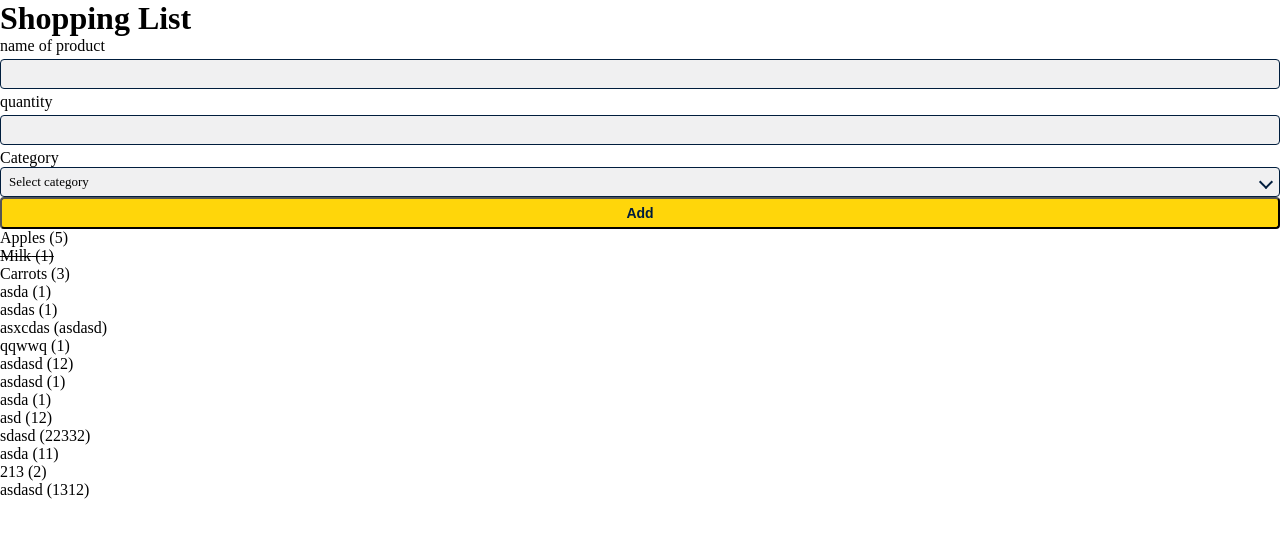
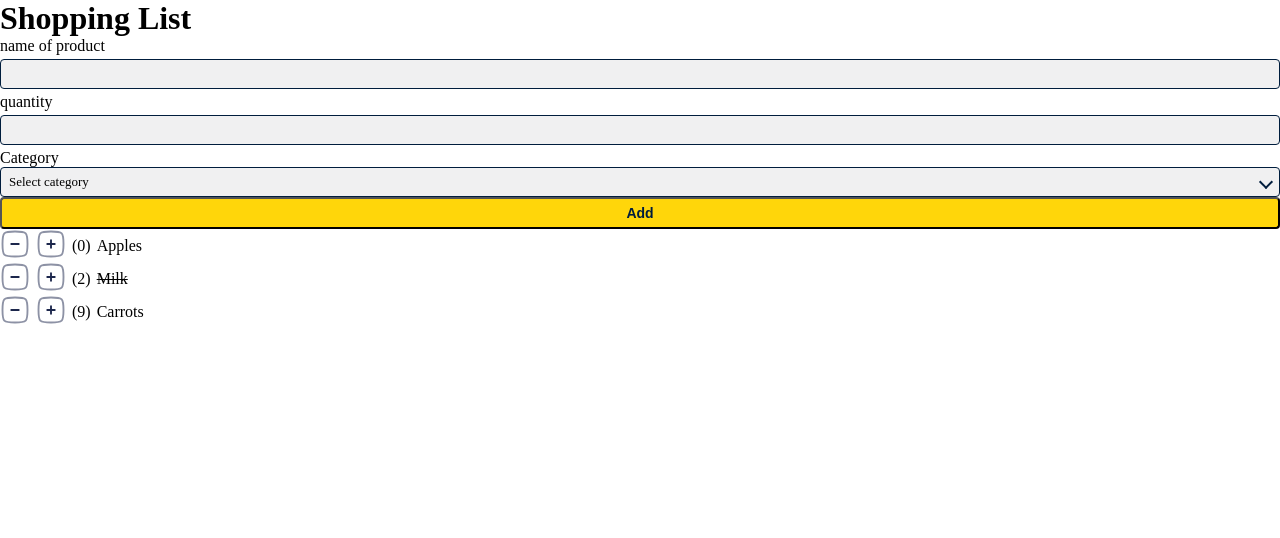
Before and after one commit to bessu4ka/dynamic-shopping-list, a React (Vite) app: page / in a window 1280 px wide. Shown: the top 538 px of the page. Built offline with nearby package versions, Linux system fonts and the light colour scheme; data requests are answered from the project's data file.

Commit message:
feature(core): added increase / decrease quantity

```diff
--- a/server/db.json
+++ b/server/db.json
@@ -1,108 +1,24 @@
 {
   "shopList": [
     {
-      "id": 1,
+      "id": "1",
       "name": "Apples",
-      "quantity": 5,
+      "quantity": 0,
       "category": "Fruits",
       "purchased": false
     },
     {
-      "id": 2,
+      "id": "2",
       "name": "Milk",
-      "quantity": 1,
+      "quantity": 2,
       "category": "Dairy",
       "purchased": true
     },
     {
-      "id": 3,
+      "id": "3",
       "name": "Carrots",
-      "quantity": 3,
+      "quantity": 9,
       "category": "Vegetables",
-      "purchased": false
-    },
-    {
-      "id": 1743335859240,
-      "name": "asda",
-      "quantity": "1",
-      "category": "Fruits",
-      "purchased": false
-    },
-    {
-      "id": 1743335863342,
-      "name": "asdas",
-      "quantity": "1",
-      "category": "Fruits",
-      "purchased": false
-    },
-    {
-      "id": 1743335881152,
-      "name": "asxcdas",
-      "quantity": "asdasd",
-      "category": "Fruits",
-      "purchased": false
-    },
-    {
-      "id": 1743336322106,
-      "name": "qqwwq",
-      "quantity": 1,
-      "category": "Dairy",
-      "purchased": false
-    },
-    {
-      "id": 1743336472404,
-      "name": "asdasd",
-      "quantity": 12,
-      "category": "Fruits",
-      "purchased": false
-    },
-    {
-      "id": 1743336478948,
-      "name": "asdasd",
-      "quantity": 1,
-      "category": "Fruits",
-      "purchased": false
-    },
-    {
-      "id": 1743336532633,
-      "name": "asda",
-      "quantity": 1,
-      "category": "Fruits",
-      "purchased": false
-    },
-    {
-      "id": 1743336538121,
-      "name": "asd",
-      "quantity": 12,
-      "category": "Fruits",
-      "purchased": false
-    },
-    {
-      "id": 1743336544807,
-      "name": "sdasd",
-      "quantity": 22332,
-      "category": "Fruits",
-      "purchased": false
-    },
-    {
-      "id": 1743337064667,
-      "name": "asda",
-      "quantity": 11,
-      "category": "Vegetables",
-      "purchased": false
-    },
-    {
-      "id": 1743337103792,
-      "name": "213",
-      "quantity": 2,
-      "category": "Dairy",
-      "purchased": false
-    },
-    {
-      "id": 1743338075684,
-      "name": "asdasd",
-      "quantity": 1312,
-      "category": "Dairy",
       "purchased": false
     }
   ]
--- a/src/api/shop-list.ts
+++ b/src/api/shop-list.ts
@@ -19,4 +19,12 @@ export const shopListApi = {
       console.error('Error adding item:', error);
     }
   },
+
+  updateQuantity: async (id: string, quantity: number) => {
+    try {
+      return (await instance.patch(`shopList/${id}`, { quantity })).data;
+    } catch (error) {
+      console.error('Error updating quantity:', error);
+    }
+  },
 };
--- /dev/null
+++ b/src/components/icons/minus.tsx
@@ -0,0 +1,22 @@
+import type { FC, SVGProps } from 'react';
+
+type MinusProps = SVGProps<SVGSVGElement>;
+
+const Minus: FC<MinusProps> = ({ className, ...props }) => (
+  <svg viewBox='0 0 24 24' fill='none' className={className} {...props}>
+    <path
+      opacity='0.5'
+      d='M2 12C2 7.28595 2 4.92893 3.46447 3.46447C4.92893 2 7.28595 2 12 2C16.714 2 19.0711 2 20.5355 3.46447C22 4.92893 22 7.28595 22 12C22 16.714 22 19.0711 20.5355 20.5355C19.0711 22 16.714 22 12 22C7.28595 22 4.92893 22 3.46447 20.5355C2 19.0711 2 16.714 2 12Z'
+      stroke='#1C274C'
+      strokeWidth='1.5'
+    />
+    <path
+      d='M15 12H9'
+      stroke='#1C274C'
+      strokeWidth='1.5'
+      strokeLinecap='round'
+    />
+  </svg>
+);
+
+export default Minus;
--- /dev/null
+++ b/src/components/icons/plus.tsx
@@ -0,0 +1,22 @@
+import type { FC, SVGProps } from 'react';
+
+type PlusProps = SVGProps<SVGSVGElement>;
+
+const Plus: FC<PlusProps> = ({ className, ...props }) => (
+  <svg viewBox='0 0 24 24' fill='none' className={className} {...props}>
+    <path
+      opacity='0.5'
+      d='M2 12C2 7.28595 2 4.92893 3.46447 3.46447C4.92893 2 7.28595 2 12 2C16.714 2 19.0711 2 20.5355 3.46447C22 4.92893 22 7.28595 22 12C22 16.714 22 19.0711 20.5355 20.5355C19.0711 22 16.714 22 12 22C7.28595 22 4.92893 22 3.46447 20.5355C2 19.0711 2 16.714 2 12Z'
+      stroke='#1C274C'
+      strokeWidth='1.5'
+    />
+    <path
+      d='M15 12L12 12M12 12L9 12M12 12L12 9M12 12L12 15'
+      stroke='#1C274C'
+      strokeWidth='1.5'
+      strokeLinecap='round'
+    />
+  </svg>
+);
+
+export default Plus;
--- a/src/hooks/useAddItem.mutation.ts
+++ b/src/hooks/useAddItem.mutation.ts
@@ -15,7 +15,7 @@ export const useAddItem = () => {
     mutationFn: async (item) => {
       return await shopListApi.addItem({
         ...item,
-        id: Date.now(),
+        id: String(Date.now()),
         purchased: false,
       });
     },
--- /dev/null
+++ b/src/hooks/useUpdateQuantity.ts
@@ -0,0 +1,24 @@
+// hooks
+import { useQueryClient, useMutation } from '@tanstack/react-query';
+// constants
+import { SHOP_LIST } from '../constants/query-keys';
+// utils
+import { shopListApi } from '../api/shop-list';
+// types
+import { ListItem } from '../types/list-item.type';
+
+interface ChangeQuantity {
+  id: string;
+  quantity: number;
+}
+
+export const useUpdateQuantity = () => {
+  const queryClient = useQueryClient();
+
+  return useMutation<ListItem, Error, ChangeQuantity>({
+    mutationFn: ({ id, quantity }) => shopListApi.updateQuantity(id, quantity),
+    onSuccess: () => {
+      queryClient.invalidateQueries({ queryKey: [SHOP_LIST] });
+    },
+  });
+};
--- a/src/pages/App.tsx
+++ b/src/pages/App.tsx
@@ -6,8 +6,11 @@ import {
 // hooks
 import { useAddItem } from '../hooks/useAddItem.mutation';
 import { useShopList } from '../hooks/useShopList.query';
+import { useUpdateQuantity } from '../hooks/useUpdateQuantity';
 // components
+import Plus from '../components/icons/plus';
 import Input from '../components/ui/input/input';
+import Minus from '../components/icons/minus';
 import Button from '../components/ui/button/button';
 import CustomSelect from '../components/ui/select/select';
 // utils
@@ -18,6 +21,7 @@ import styles from './App.module.scss';
 const App = () => {
   const { data = [], error, isLoading } = useShopList();
   const { mutate: addItem, isPending: isAddItemLoading } = useAddItem();
+  const { mutate: updateQuantity } = useUpdateQuantity();
   const {
     reset,
     watch,
@@ -35,6 +39,16 @@ const App = () => {
       onSuccess: () =>
         reset({ name: '', quantity: 0, category: watch('category') }),
     });
+
+  const handleIncrease = (id: string, quantity: number) => {
+    updateQuantity({ id, quantity: quantity + 1 });
+  };
+
+  const handleDecrease = (id: string, quantity: number) => {
+    if (quantity > 0) {
+      updateQuantity({ id, quantity: quantity - 1 });
+    }
+  };
 
   if (isLoading) return <div>Loading...</div>;
   if (error) return <div>Something went wrong...</div>;
@@ -67,12 +81,25 @@ const App = () => {
           <div key={id}>
             <div style={{ display: 'flex', gap: '10px' }}>
               <div>
-                <span
-                  style={{
-                    textDecoration: `${purchased ? 'line-through' : 'none'}`,
-                  }}>
-                  {name} ({quantity})
-                </span>
+                <div className={styles.element}>
+                  <Button
+                    className={styles.iconButton}
+                    onClick={() => handleDecrease(id, quantity)}>
+                    <Minus />
+                  </Button>
+                  <Button
+                    className={styles.iconButton}
+                    onClick={() => handleIncrease(id, quantity)}>
+                    <Plus />
+                  </Button>
+                  <span>({quantity})</span>
+                  <span
+                    style={{
+                      textDecoration: `${purchased ? 'line-through' : 'none'}`,
+                    }}>
+                    {name}
+                  </span>
+                </div>
               </div>
             </div>
           </div>
--- a/src/pages/app.module.scss
+++ b/src/pages/app.module.scss
@@ -0,0 +1,24 @@
+@import '@scss';
+
+.element {
+  gap: 6px;
+  display: flex;
+  align-items: center;
+
+  .iconButton {
+    background-color: transparent;
+    padding: 0px;
+    border: none;
+
+    > svg {
+      transition: all 0.3s;
+      border-radius: 8px;
+      width: 30px;
+
+      &:hover {
+        transition: all 0.3s;
+        background-color: $svg-hover;
+      }
+    }
+  }
+}
--- a/src/scss/variables.scss
+++ b/src/scss/variables.scss
@@ -8,6 +8,6 @@ $primary-btn-bg-disabled: #ffc40080;
 $primary-btn-text-disabled: #00081480;
 $input-bg: #0008140f;
 $input-focus: #ffffff85;
-
+$svg-hover: #c7c4c485;
 // z-index
 $select: 10;
--- a/src/types/list-item.type.ts
+++ b/src/types/list-item.type.ts
@@ -1,5 +1,5 @@
 export interface ListItem {
-  id: number;
+  id: string;
   name: string;
   quantity: number;
   category: string;
```
